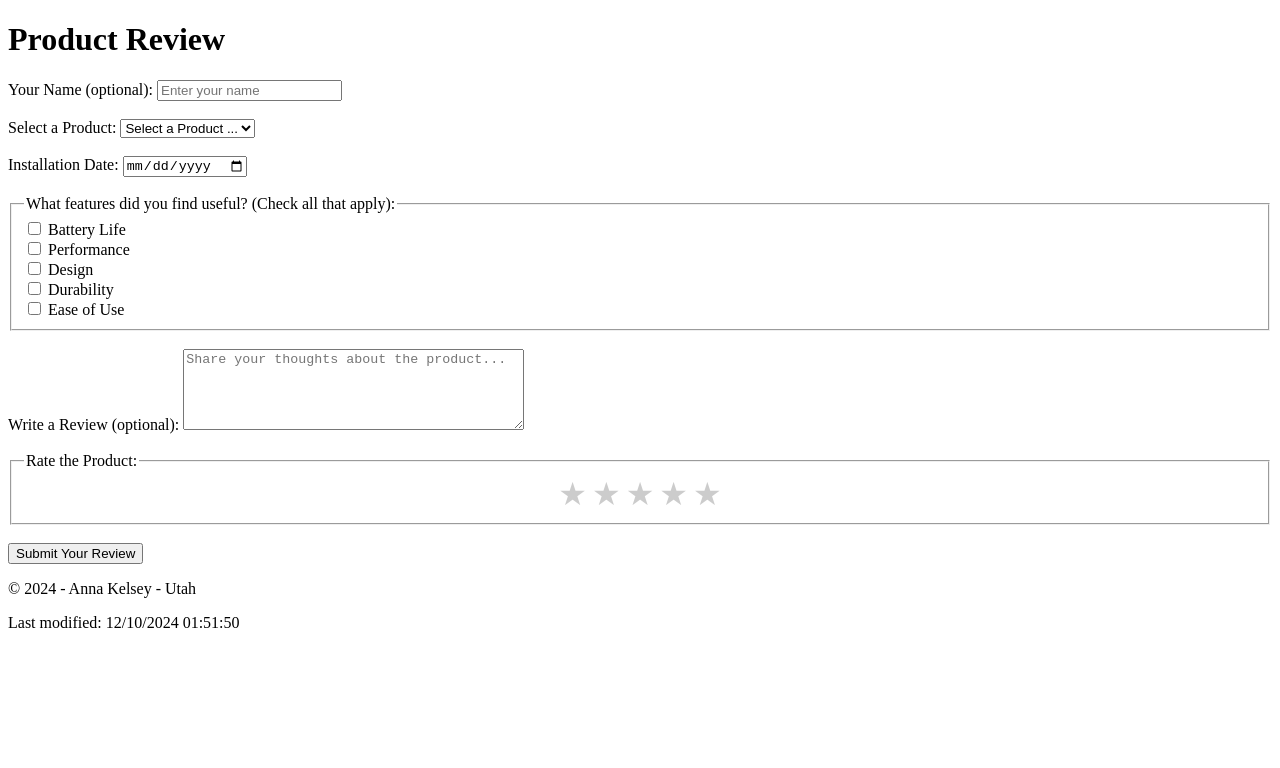
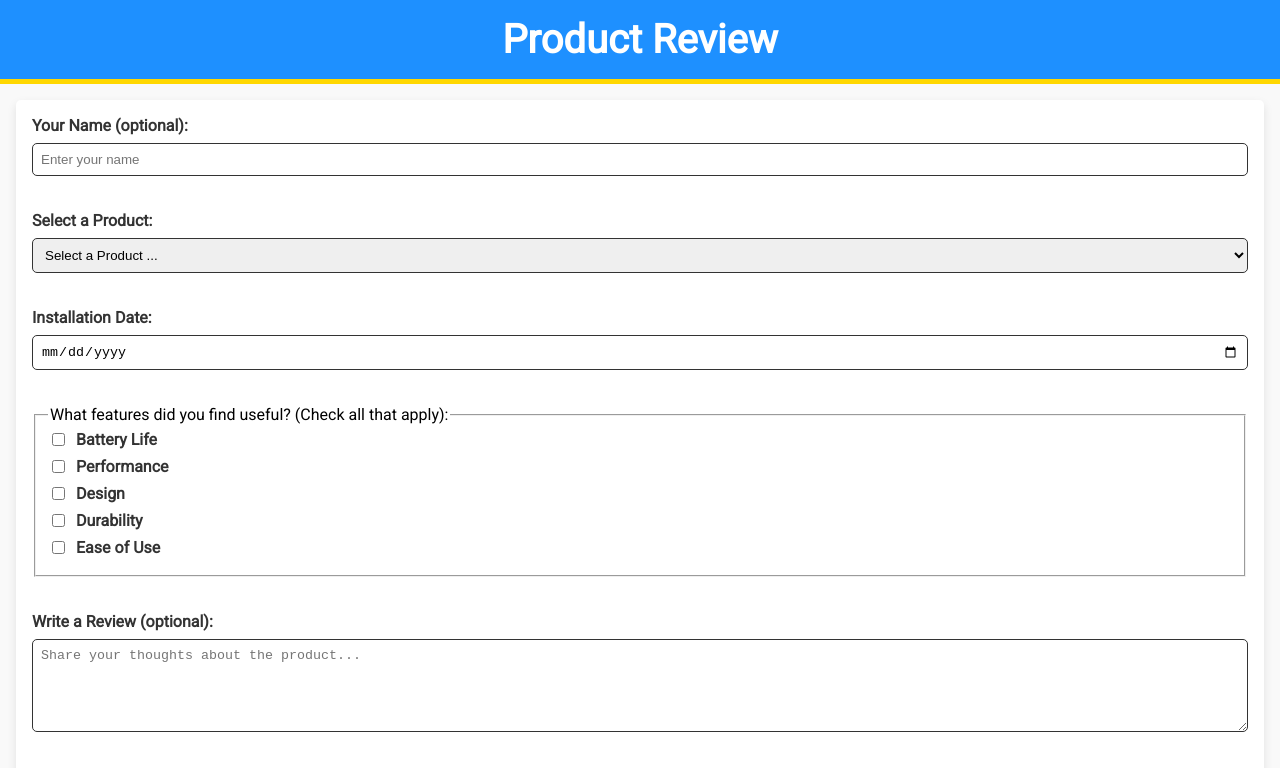
Before and after one commit to annakelsey1/wdd131, a plain HTML site: page form.html in a window 1280 px wide. Shown: the top 768 px of the page. Drawn offline with Linux system fonts and the light colour scheme.

Commit message:
calling it good

```diff
--- a/form.html
+++ b/form.html
@@ -17,6 +17,7 @@
     <header>
         <h1>Product Review</h1>
     </header>
+    <main>
         <form method="get" action="review.html">
             <div>
                 <label for="user-name">Your Name (optional):</label>
@@ -90,8 +91,7 @@
                 <input type="submit" value="Submit Your Review">
             </div>
         </form>
-
-
+    </main>
     <footer>
         <p>&copy; <span id="current-year"></span> - Anna Kelsey - Utah</p>
         <p id="lastModified"></p>
--- a/styles/form.css
+++ b/styles/form.css
@@ -1,16 +1,83 @@
 :root {
     --font-family: 'Roboto', sans-serif;
-    --border-width: 20px;
-    --padding: 0.5rem;
-    --grid-col-width: 100px;
-    --cell-padding: 10px;
+    --primary-yellow: #FFD700;
+    --primary-blue: #1E90FF;
+    --primary-black: #333333;
+    --secondary-gray: #f9f9f9;
+    --border-radius: 5px;
+    --padding: 1rem;
+}
+
+body {
+    font-family: var(--font-family);
+    background-color: var(--secondary-gray);
+    margin: 0;
+    padding: 0;
+}
+
+header {
+    background-color: var(--primary-blue);
+    color: white;
+    text-align: center;
+    padding: var(--padding);
+    border-bottom: 5px solid var(--primary-yellow);
+}
+
+header h1 {
+    margin: 0;
+    font-size: 2.5rem;
+}
+
+main {
+    margin: var(--padding);
+    background-color: white;
+    padding: var(--padding);
+    border-radius: var(--border-radius);
+    box-shadow: 0 4px 10px rgba(0, 0, 0, 0.1);
+}
+
+form div, fieldset {
+    margin-bottom: var(--padding);
+}
+
+form label {
+    display: block;
+    font-weight: bold;
+    margin-bottom: 0.5rem;
+    color: var(--primary-black);
+}
+
+input[type="text"],
+select,
+textarea,
+input[type="date"] {
+    width: 100%;
+    padding: 0.5rem;
+    border: 1px solid var(--primary-black);
+    border-radius: var(--border-radius);
+    box-sizing: border-box;
+}
+
+textarea {
+    resize: vertical;
+}
+
+input[type="submit"] {
+    background-color: var(--primary-yellow);
+    color: var(--primary-black);
+    border: none;
+    padding: 0.75rem 1.5rem;
+    font-weight: bold;
+    font-size: 1rem;
+    cursor: pointer;
+
 }
 
 .rating {
     display: flex;
-    flex-direction: row-reverse;
     justify-content: center;
     gap: 5px;
+    flex-direction: row;
 }
 
 .rating input[type="radio"] {
@@ -27,6 +94,18 @@
     color: gold;
 }
 
-.rating input[type="radio"]:checked + label {
+.rating label:hover,
+.rating label:hover ~ label {
     color: gold;
 }
+
+fieldset div {
+    display: flex;
+    align-items: center;
+    gap: 0.5rem;
+    margin-bottom: 0.5rem;
+}
+
+fieldset div label {
+    margin: 0;
+}
```
Lines whose indentation alone changed are shown as unchanged.
